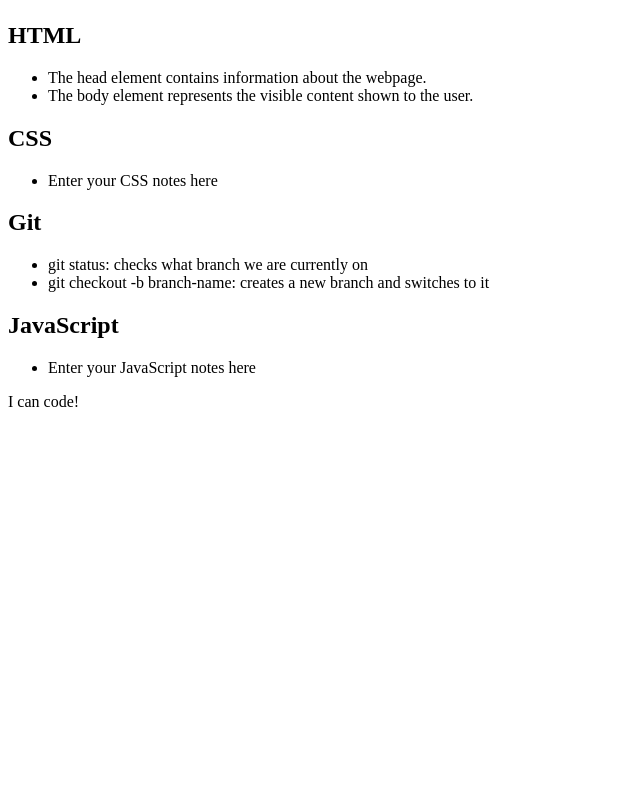
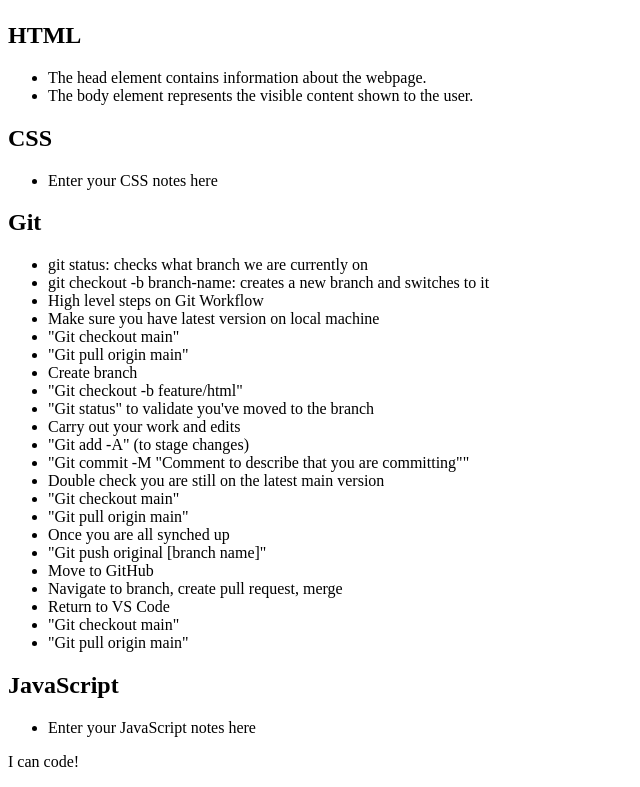
Before and after one commit to hybee234/prework-study-guide, a plain HTML site: page index.html in a window 1280 px wide. Shown: the part 858-1645 px from the top of the page, without its empty margins (0-640 px from the left). Before the commit the page ends 1285 px from the top, so only its background shows below. Drawn offline with Linux system fonts and the light colour scheme.

Commit message:
More HTML instructions

```diff
--- a/index.html
+++ b/index.html
@@ -32,6 +32,26 @@
         <ul>
           <li>git status: checks what branch we are currently on</li>
           <li>git checkout -b branch-name: creates a new branch and switches to it</li>
+          <li>High level steps on Git Workflow</li>
+          <li>Make sure you have latest version on local machine</li>
+          <li>"Git checkout main"</li>
+          <li>"Git pull origin main"</li>
+          <li>Create branch</li>
+          <li>"Git checkout -b feature/html"</li>
+          <li>"Git status" to validate you've moved to the branch</li>
+          <li>Carry out your work and edits</li>
+          <li>"Git add -A" (to stage changes)</li>
+          <li>"Git commit -M "Comment to describe that you are committing""</li>
+          <li>Double check you are still on the latest main version</li>
+          <li>"Git checkout main"</li>
+          <li>"Git pull origin main"</li>
+          <li>Once you are all synched up</li>
+          <li>"Git push original [branch name]"</li>
+          <li>Move to GitHub</li>
+          <li>Navigate to branch, create pull request, merge</li>
+          <li>Return to VS Code</li>
+          <li>"Git checkout main"</li>
+          <li>"Git pull origin main"</li>
         </ul>
       </section>
 
```
